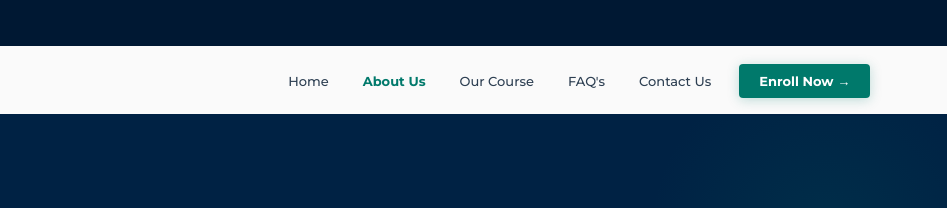
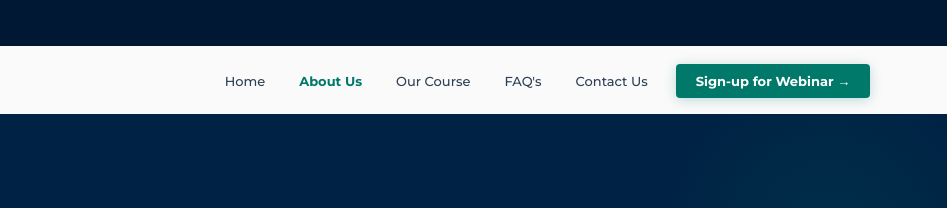
Before and after one commit to srtcommunity/srt-website, a website built with webpack: page about.html in a window 1280 px wide. Shown: the top 208 px of the page, 333-1280 px from the left. Built offline with nearby package versions, Linux system fonts and the light colour scheme; a script that the page names is missing.

Commit message:
Update about.html

```diff
--- a/about.html
+++ b/about.html
@@ -366,7 +366,7 @@
     <li><a href="course.html">Our Course</a></li>
     <li><a href="faqs.html">FAQ's</a></li>
     <li><a href="contact.html">Contact Us</a></li>
-    <li><a href="https://wa.me/917796377940" class="cta-btn">Enroll Now →</a></li>
+    <li><a href="webinar.html" class="cta-btn">Sign-up for Webinar →</a></li>
   </ul>
   <div class="hamburger" id="hamburger"><span></span><span></span><span></span></div>
 </nav>
```
